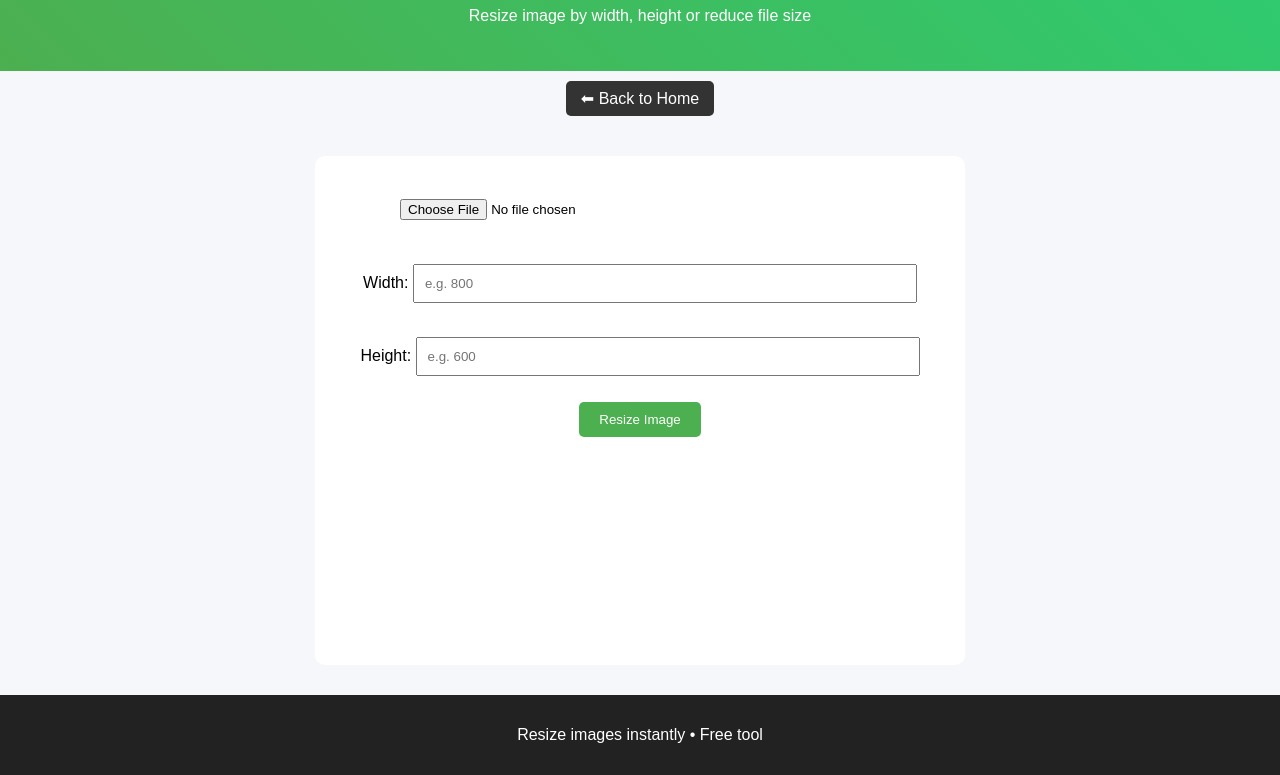
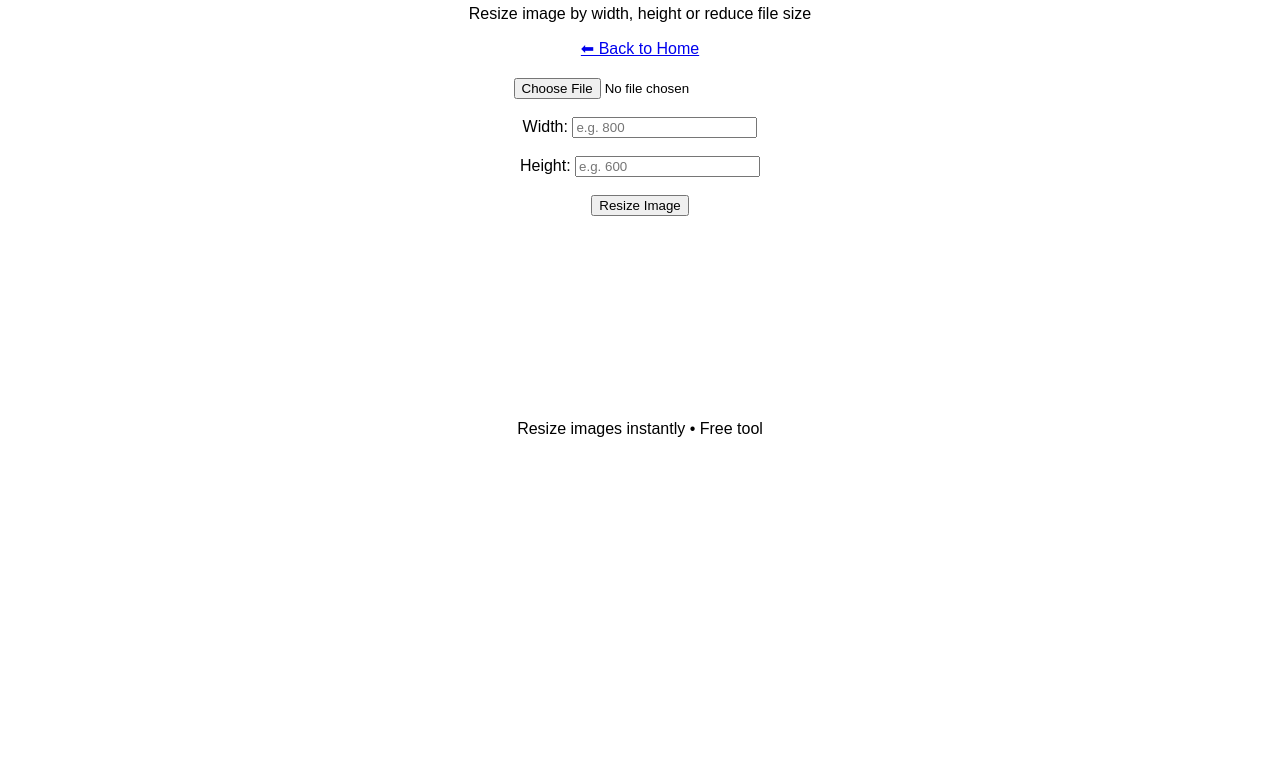
Before and after one commit to Jyotirambedage/toolhub, a plain HTML site: page resize.html in a window 1280 px wide. Shown: the part 104-879 px from the top of the page. After the commit the page ends 800 px from the top, so only its background shows below. Drawn offline with Linux system fonts and the light colour scheme.

Commit message:
Refactor styles in styles.css
Removed unused styles and updated button and grid styles.

```diff
--- a/styles.css
+++ b/styles.css
@@ -1,78 +1,25 @@
 body {
   font-family: Arial;
-  margin: 0;
-  background: #f5f7fa;
+  text-align: center;
+  padding: 20px;
 }
 
-header {
-  background: linear-gradient(45deg, #4caf50, #2ecc71);
+.grid a {
+  display: block;
+  margin: 10px;
+  padding: 15px;
+  background: #007bff;
   color: white;
-  text-align: center;
-  padding: 30px;
-}
-
-.grid {
-  display: grid;
-  grid-template-columns: repeat(auto-fit, minmax(220px, 1fr));
-  gap: 20px;
-  padding: 30px;
-}
-
-.card {
-  background: white;
-  padding: 20px;
-  text-align: center;
-  border-radius: 10px;
   text-decoration: none;
-  color: black;
-  box-shadow: 0 4px 10px rgba(0, 0, 0, 0.1);
+  border-radius: 8px;
 }
 
 .container {
-  max-width: 600px;
-  margin: 30px auto;
-  background: white;
-  padding: 25px;
-  border-radius: 10px;
-  text-align: center;
-}
-
-.back-btn {
-  display: inline-block;
-  margin: 10px;
-  padding: 8px 15px;
-  background: #333;
-  color: white;
-  border-radius: 5px;
-  text-decoration: none;
-}
-
-input {
-  padding: 10px;
-  width: 80%;
-  margin: 8px 0;
-}
-
-button {
-  padding: 10px 20px;
-  background: #4caf50;
-  color: white;
-  border: none;
-  border-radius: 5px;
-}
-
-canvas {
-  margin-top: 15px;
-  max-width: 100%;
-}
-
-.qr-box {
   margin-top: 20px;
 }
 
-footer {
-  text-align: center;
-  padding: 15px;
-  background: #222;
-  color: white;
+.seo {
+  margin-top: 40px;
+  padding: 20px;
+  background: #f2f2f2;
 }
```
